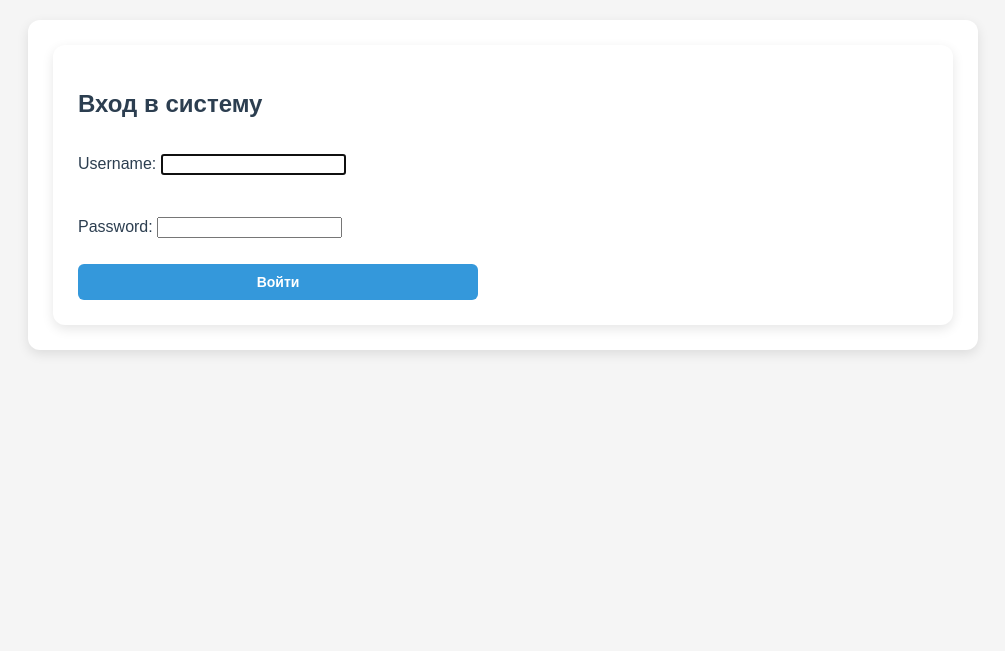
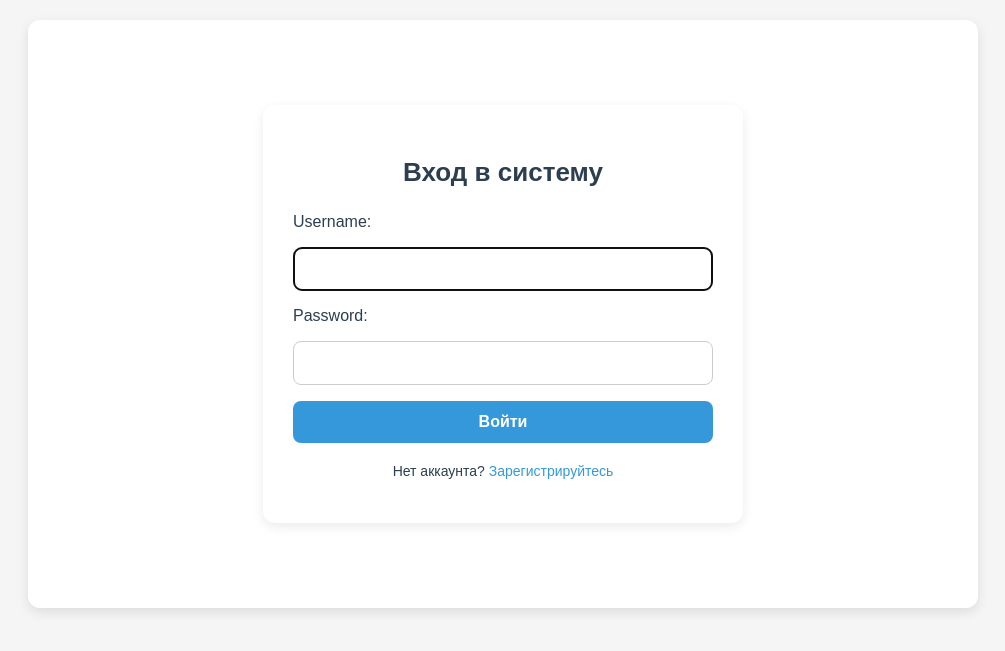
Before and after one commit to DmytroFedosyeyev/jango_rent, a Django app: page /login/ in a window 1280 px wide. Shown: the top 651 px of the page, without its empty margins (137-1142 px from the left). Run offline with Django 5.2, Linux system fonts and the light colour scheme.

```diff
--- a/expenses/templates/base.html
+++ b/expenses/templates/base.html
@@ -106,10 +137,14 @@
         <a href="{% url 'expenses:add_expense' %}">Добавить расход</a>
         <a href="{% url 'expenses:filter_expenses' %}">Выборка за период</a>
 
-        <form method="post" action="{% url 'logout' %}" style="display:inline;">
+        <form method="post" action="{% url 'logout' %}" class="logout-form" title="Выйти из аккаунта">
             {% csrf_token %}
-            <button type="submit" class="btn btn-secondary">Выход</button>
-         </form>
+            <button type="submit" class="logout-btn">
+                <!-- SVG иконка двери -->
+                <svg viewBox="0 0 24 24"><path d="M10 17l1.41-1.41L8.83 13H20v-2H8.83l2.58-2.59L10 7l-5 5 5 5zM19 3H5c-1.1 0-2 .9-2 2v4h2V5h14v14H5v-4H3v4c0 1.1.9 2 2 2h14c1.1 0 2-.9 2-2V5c0-1.1-.9-2-2-2z"/></svg>
+                Выход
+            </button>
+        </form>
     </nav>
     {% endif %}
 
--- a/expenses/templates/login.html
+++ b/expenses/templates/login.html
@@ -1,17 +1,92 @@
 {% extends 'base.html' %}
 
-  {% block title %}Вход{% endblock %}
+{% block title %}Вход в систему{% endblock %}
 
 {% block content %}
-  <div class="container">
+<style>
+.login-wrapper {
+    max-width: 420px;
+    margin: 60px auto;
+    padding: 30px;
+    background-color: #ffffff;
+    border-radius: 12px;
+    box-shadow: 0 4px 12px rgba(0, 0, 0, 0.08);
+}
+
+.login-wrapper h2 {
+    text-align: center;
+    margin-bottom: 25px;
+    color: #2c3e50;
+    font-size: 26px;
+}
+
+.login-wrapper form {
+    display: flex;
+    flex-direction: column;
+    gap: 16px;
+}
+
+.login-wrapper input[type="text"],
+.login-wrapper input[type="password"] {
+    padding: 12px;
+    font-size: 16px;
+    border: 1px solid #ccc;
+    border-radius: 8px;
+    box-sizing: border-box;
+}
+
+.login-wrapper .btn {
+    padding: 12px;
+    background-color: #3498db;
+    color: white;
+    font-size: 16px;
+    border: none;
+    border-radius: 8px;
+    cursor: pointer;
+    transition: background-color 0.3s ease;
+}
+
+.login-wrapper .btn:hover {
+    background-color: #2980b9;
+}
+
+.login-wrapper .error-message {
+    color: #c0392b;
+    background-color: #fceaea;
+    padding: 12px;
+    border-radius: 6px;
+    font-weight: 600;
+    text-align: center;
+}
+
+.login-wrapper .register-link {
+    margin-top: 15px;
+    text-align: center;
+    font-size: 14px;
+}
+
+.login-wrapper .register-link a {
+    color: #3498db;
+    text-decoration: none;
+}
+</style>
+
+<div class="login-wrapper">
     <h2>Вход в систему</h2>
+
     {% if form.errors %}
-          <p style="color: #c0392b; font-weight: 600;">Неверный логин или пароль. Попробуйте снова.</p>
+        <div class="error-message">Неверный логин или пароль. Попробуйте снова.</div>
     {% endif %}
-      <form method="post" style="display: flex; flex-direction: column; gap: 10px; max-width: 400px;">
+
+    <form method="post">
         {% csrf_token %}
-          {{ form.as_p }}
-          <button type="submit" class="btn btn-primary">Войти</button>
+        {{ form.username.label_tag }} {{ form.username }}
+        {{ form.password.label_tag }} {{ form.password }}
+        <button type="submit" class="btn">Войти</button>
     </form>
+
+    <div class="register-link">
+        <p style="margin-top: 20px;">Нет аккаунта? <a href="{% url 'expenses:register' %}">Зарегистрируйтесь</a></p>
+    </div>
 </div>
 {% endblock %}
--- a/expenses/urls.py
+++ b/expenses/urls.py
@@ -6,6 +6,7 @@ app_name = 'expenses'
 urlpatterns = [
     path('add/', views.add_expense, name='add_expense'),
     path('', views.home, name='home'),
+    path('register/', views.register, name='register'),
     path('filter/', views.filter_expenses, name='filter_expenses'),
     path('overview/', views.overview, name='overview'),
     path('pay/<str:category>/', views.pay_expense, name='pay_expense'),
--- a/rent_project/settings.py
+++ b/rent_project/settings.py
@@ -127,7 +127,7 @@ STATIC_URL = 'static/'
 DEFAULT_AUTO_FIELD = 'django.db.models.BigAutoField'
 
 LOGIN_URL = 'login'
-LOGIN_REDIRECT_URL = 'dashboard'  # Или куда тебе нужно после входа
+LOGIN_REDIRECT_URL = 'expenses:home'
 LOGOUT_REDIRECT_URL = 'login'
 
 LOGGING = {
--- a/rent_project/urls.py
+++ b/rent_project/urls.py
@@ -17,10 +17,12 @@ Including another URLconf
 from django.contrib import admin
 from django.urls import path, include
 from django.contrib.auth import views as auth_views
+from expenses.views import welcome
 
 urlpatterns = [
     path('admin/', admin.site.urls),
     path('login/', auth_views.LoginView.as_view(template_name='login.html'), name='login'),
     path('logout/', auth_views.LogoutView.as_view(), name='logout'),
     path('', include('expenses.urls')),
+    path('', welcome, name='welcome'),
 ]
```
Also changed, not shown: other parts of expenses/templates/base.html (+31 -0 lines), expenses/forms.py (+10 -0 lines), expenses/templates/register.html (added, +119 -0 lines), expenses/templates/welcome.html (added, +67 -0 lines), expenses/views.py (+22 -1 lines). Lines whose indentation alone changed are shown as unchanged.
